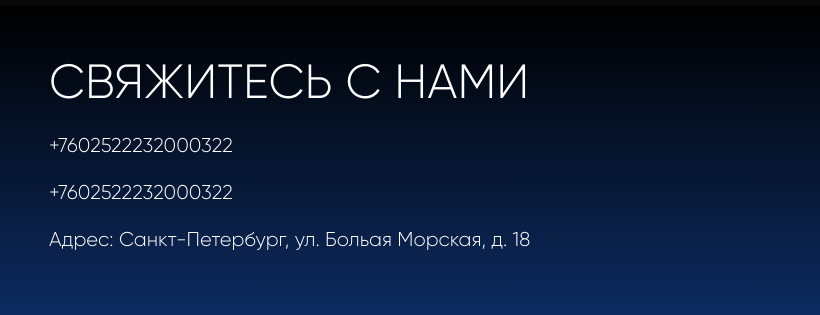
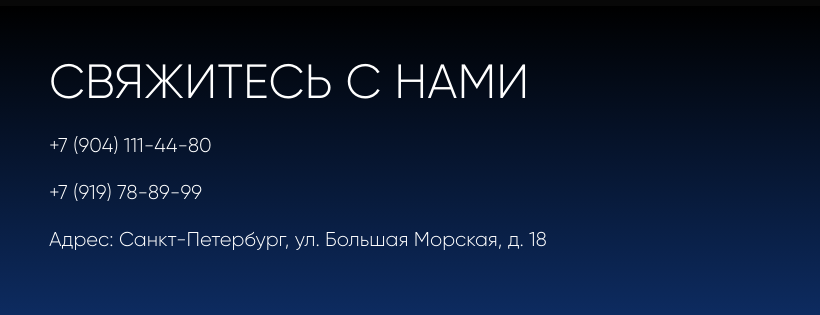
Before and after one commit to svorobueva-hash/Site_diplom, a plain HTML site: page 404.html in a window 1280 px wide. Shown: the part 869-1184 px from the top of the page, 0-820 px from the left. Drawn offline with nearby package versions, Linux system fonts and the light colour scheme.

Commit message:
новое

```diff
--- a/404.html
+++ b/404.html
@@ -59,9 +59,9 @@
                 <h4>СВЯЖИТЕСЬ С НАМИ</h4>
                 <div class="footer-stroke">
                     <div class="footer-colum">
-                        <p class="footer-text">+7602522232000322</p>
-                        <p class="footer-text">+7602522232000322</p>
-                        <p class="footer-text address-desktop">Адрес: Санкт-Петербург, ул. Больая Морская, д. 18</p>
+                        <p class="footer-text">+7 (904) 111-44-80</p>
+                        <p class="footer-text">+7 (919) 78-89-99</p>
+                        <p class="footer-text address-desktop">Адрес: Санкт-Петербург, ул. Большая Морская, д. 18</p>
                     </div>
                     <div class="footer-colum footer-right">
                        <div class="socials">
```
Also changed, not shown: Privacy-policy.html (+3 -3 lines), coach.html (+3 -3 lines), commerce.html (+3 -3 lines), events.html (+3 -3 lines), gallery.html (+3 -3 lines), index.html (+3 -3 lines), information.html (+3 -3 lines).
